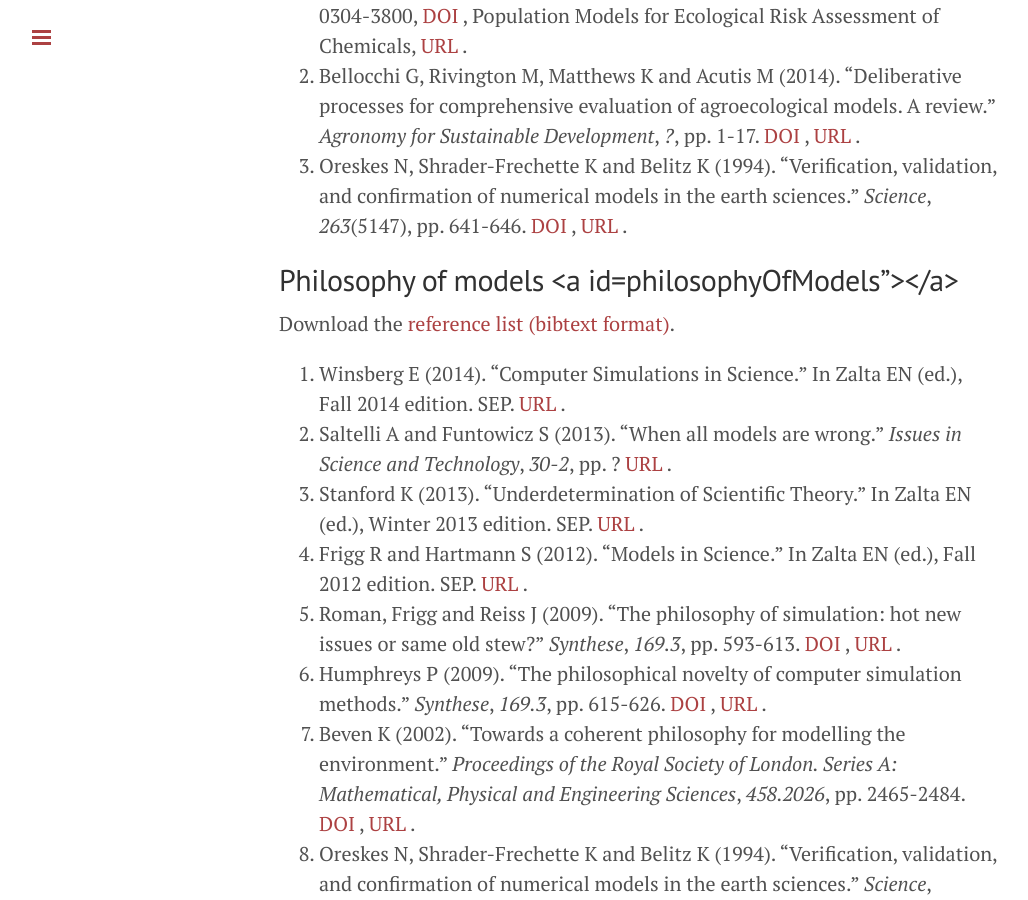
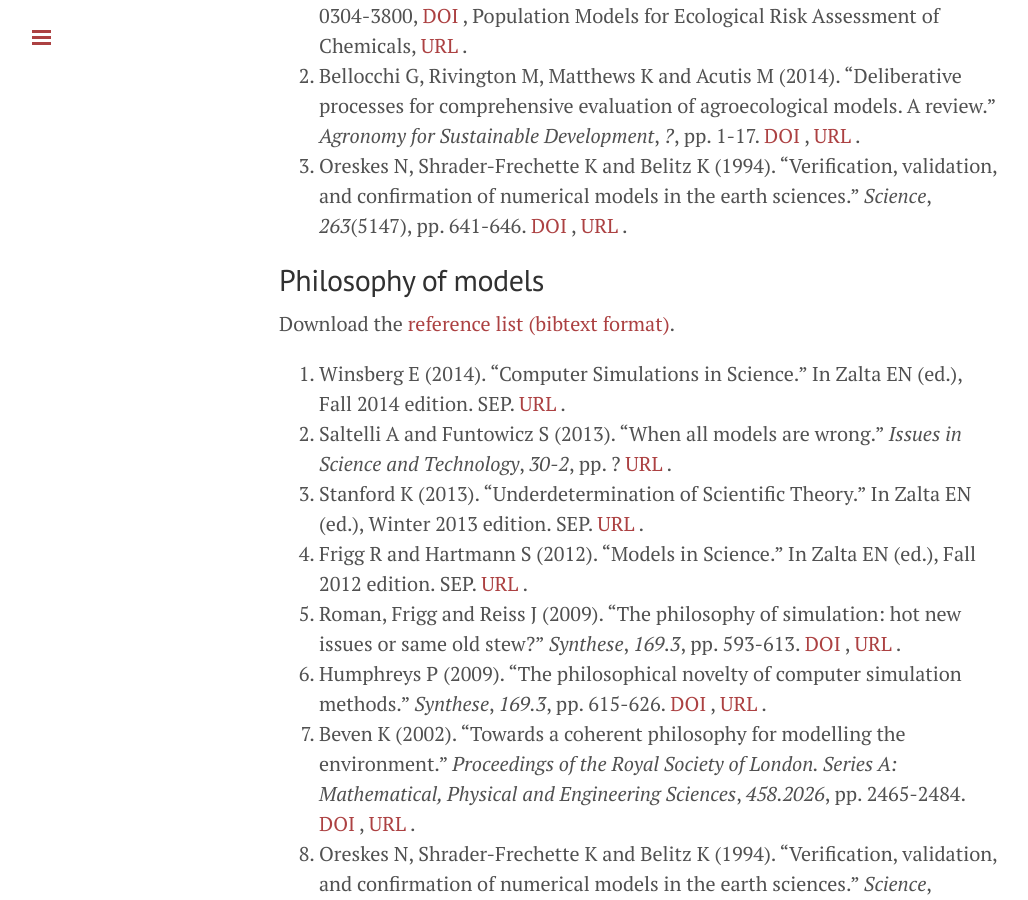
Before and after one commit to julienmoeys/julienmoeys.github.io, a Jekyll site: the page built from _posts/2015-01-29-modelling-references.md, in a window 1280 px wide and 900 px high, scrolled down 2156 px. Shown: the whole window, without its empty margins (1-1029 px from the left). Built offline with Jekyll 4.4.1, drawn with Linux system fonts in a browser that asks for light colours; Markdown is read by kramdown in place of the engine named in the settings; some of the changed lines change nothing that is shown; some of the changed text lies outside the part shown.

Commit message:
Fix anchor

```diff
--- a/_posts/2015-01-29-modelling-references.md
+++ b/_posts/2015-01-29-modelling-references.md
@@ -5,7 +5,7 @@ title  : 'References lists: modelling methodologies and model evaluation'
 
 <!-- DO NOT EDIT THIS FILE. EDIT _posts/2015-01-29-modelling-references.md0 INSTEAD -->
 
-2015-01-31 (_last compilation_)
+2015-02-13 (_last compilation_)
 
 Note: This page is under construction.
 
@@ -16,7 +16,7 @@ list is not meant to be extensive (but rather a memo).
 
 Topics: [Good Modelling Practices](#goodModellingPractices) &middot;
 [Model evaluation](#evaluationOfModels) &middot; [Philosophy of
-models](#modelPhilosophy)
+models](#philosophyOfModels)
 
 
 
@@ -52,7 +52,7 @@ Download the [reference list (bibtext format)](/assets/bib/MODEL_EVALUATION.BIB)
 
 
 
-Philosophy of models    <a id=philosophyOfModels"></a>
+Philosophy of models    <a id="philosophyOfModels"></a>
 --------------------
 
 Download the [reference list (bibtext format)](/assets/bib/PHILOSOPHY_OF_MODELS.BIB).
```
Also changed, not shown: 1 other file.
